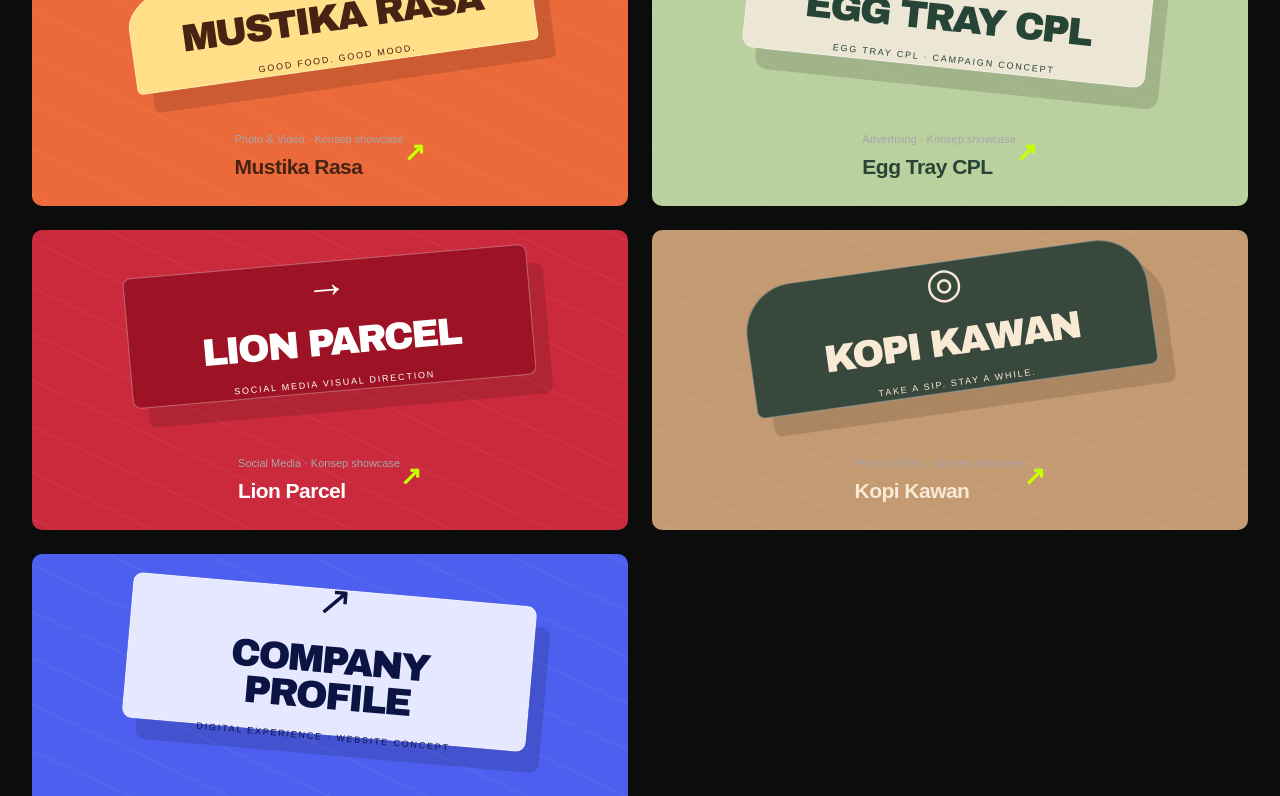
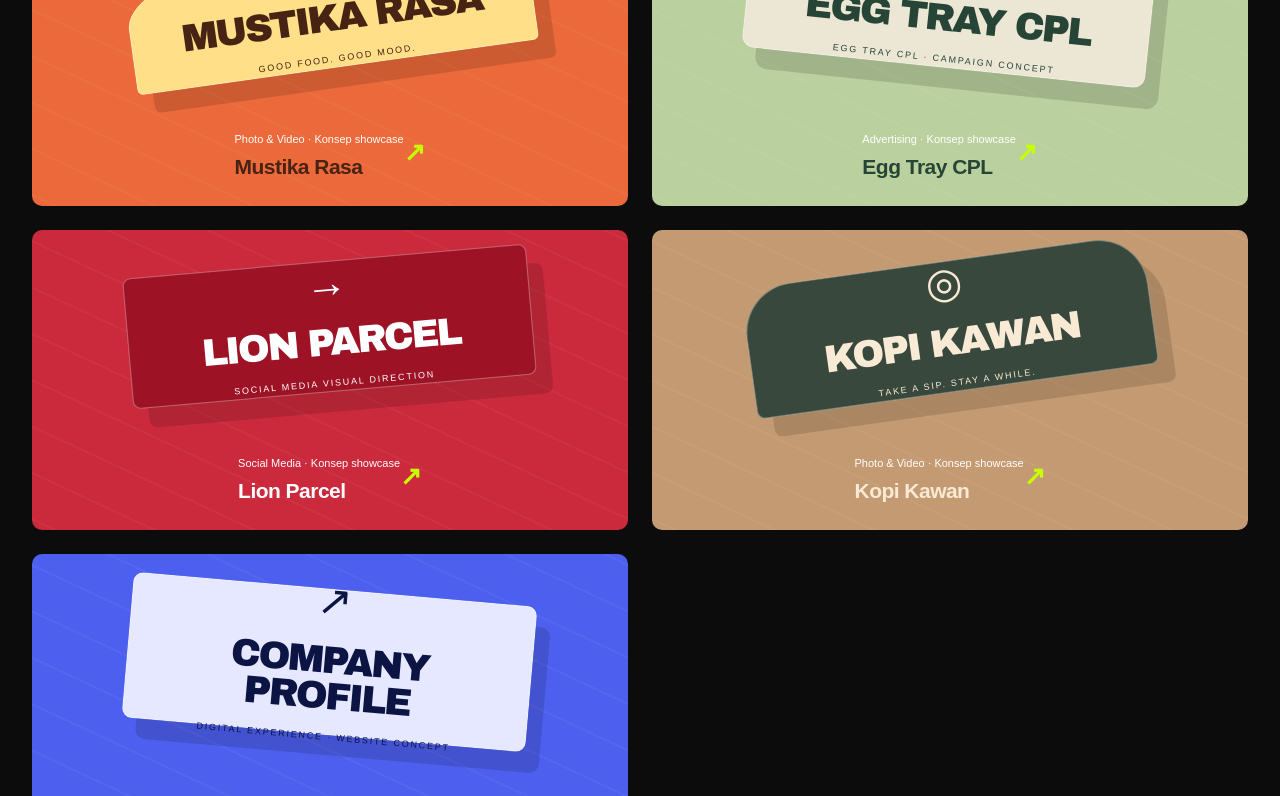
Before and after one commit to Dean12-web/hara-landing-page, a React (Vite) app: page / in a window 1280 px wide. Shown: the part 2860-3656 px from the top of the page. Built offline with nearby package versions, Linux system fonts and the light colour scheme.

Commit message:
some edit onhome.

```diff
--- a/src/pages/Home.jsx
+++ b/src/pages/Home.jsx
@@ -130,7 +130,7 @@
                                     </div>
                                     <div className="work-info">
                                        <div>
-                                            <span>{item.subtitle}</span>
+                                            <span style={{color:"white"}}>{item.subtitle}</span>
                                             <h3>{item.title}</h3>
                                         </div>
                                         <b className="arrow lime">↗</b>
```
